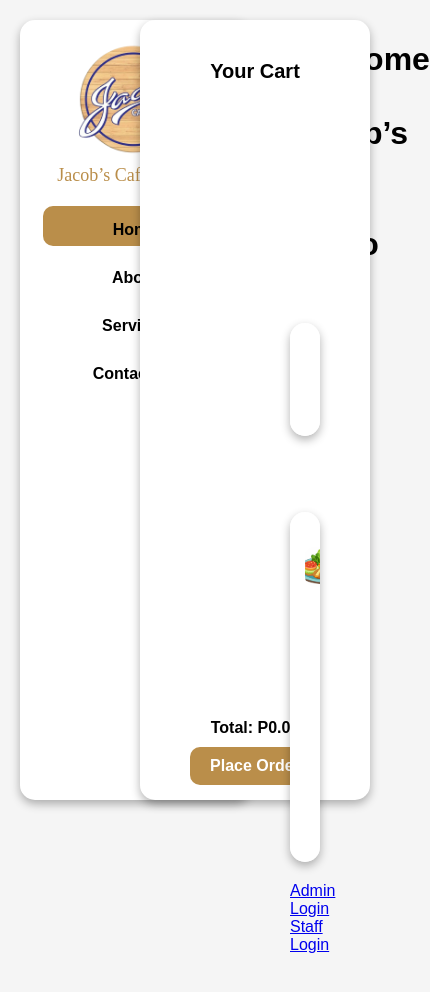
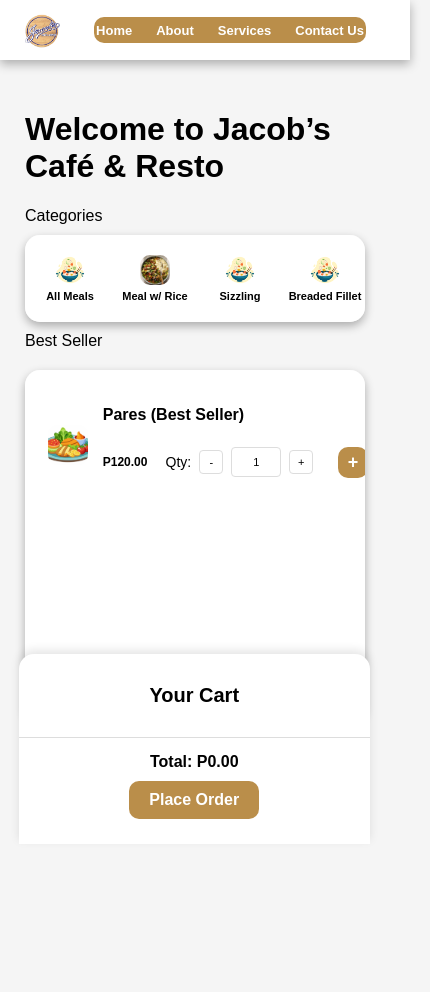
Before and after one commit to pasion-285567/Capstone_Jacobs, a plain HTML site: page index.html in a window 390 px wide. Shown: the whole page, 430 px wide, since content can reach past the window. Drawn offline with Linux system fonts and the light colour scheme.

Commit message:
added mobile ui

```diff
--- a/scripts/payment.js
+++ b/scripts/payment.js
@@ -1,22 +1,44 @@
-document.querySelector('.place-order').addEventListener('click', () => {
-    const totalPrice = document.querySelector('.total').textContent;
-    document.querySelector('.total-price').textContent = totalPrice;
-    document.querySelector('.payment-overlay').classList.remove('hidden');
+document.addEventListener('DOMContentLoaded', () => {
+    // Initialize DOM elements
+    const placeOrderBtn = document.querySelector('.place-order');
+    const paymentOverlay = document.querySelector('.payment-overlay');
+    const closeBtn = document.querySelector('.close-btn');
+    const amountInput = document.querySelector('#amount-paid');
+    const totalDisplay = document.querySelector('.total');
+    const totalPrice = document.querySelector('.total-price');
+    const changeDisplay = document.querySelector('#change');
+    const checkoutBtn = document.querySelector('.checkout-btn');
+
+    // Place Order Handler
+    if (placeOrderBtn && paymentOverlay && totalDisplay && totalPrice) {
+        placeOrderBtn.addEventListener('click', () => {
+            totalPrice.textContent = totalDisplay.textContent;
+            paymentOverlay.classList.remove('hidden');
         });
+    }
 
-document.querySelector('.close-btn').addEventListener('click', () => {
-    document.querySelector('.payment-overlay').classList.add('hidden');
+    // Close Button Handler
+    if (closeBtn && paymentOverlay) {
+        closeBtn.addEventListener('click', () => {
+            paymentOverlay.classList.add('hidden');
         });
+    }
 
-document.querySelector('#amount-paid').addEventListener('input', (e) => {
+    // Amount Input Handler
+    if (amountInput && totalDisplay && changeDisplay) {
+        amountInput.addEventListener('input', (e) => {
             const amountPaid = parseFloat(e.target.value) || 0;
-    const total = parseFloat(document.querySelector('.total').textContent.replace('P', '').trim()) || 0;
+            const total = parseFloat(totalDisplay.textContent.replace('P', '').trim()) || 0;
             const change = amountPaid - total;
-    document.querySelector('#change').value = change >= 0 ? `P${change.toFixed(2)}` : 'Insufficient Amount';
+            changeDisplay.value = change >= 0 ? `P${change.toFixed(2)}` : 'Insufficient Amount';
         });
+    }
 
-document.querySelector('.checkout-btn').addEventListener('click', () => {
-    // You can add logic for handling order status here
-    document.querySelector('.payment-overlay').classList.add('hidden');
+    // Checkout Button Handler
+    if (checkoutBtn && paymentOverlay) {
+        checkoutBtn.addEventListener('click', () => {
+            paymentOverlay.classList.add('hidden');
             alert('Order has been placed successfully!');
         });
+    }
+});
--- a/styles/responsive-styles/480p.css
+++ b/styles/responsive-styles/480p.css
@@ -1,3 +1,209 @@
-@media (max-width: 480px)  {
+@media (max-width: 480px) {
+    /* Left Sidebar to Top Navbar */
+    .left-sidebar {
+        position: fixed;
+        top: 0;
+        left: 0;
+        width: 100%;
+        height: 50px;
+        padding: 5px 10px;
+        border-radius: 0;
+        flex-direction: row;
+        justify-content: space-between;
+        align-items: center;
+        z-index: 1000;
+    }
+
+    .left-sidebar img {
+        width: 35px;
+        height: 35px;
+        margin: 0;
+        margin-left: auto;
+    }
+
+    .left-sidebar span {
+        display: none;
+    }
+
+    .menu {
+        flex-direction: row;
+        margin: 0;
+        justify-content: center;
+        width: calc(100% - 50px);
+        overflow-x: hidden;
+    }
+
+    .menu a {
+        padding: 6px 12px;
+        width: auto;
+        font-size: 13px;
+        white-space: nowrap;
+        flex-shrink: 0;
+        color: white;
+    }
+
+    .active-indicator {
+        height: 26px;
+    }
+
+    /* Main Content Adjustments */
+    .content {
+        margin-top: 70px;
+        margin-left: 5px;
+        margin-right: 5px;
+        margin-bottom: 300px;
+    }
+
+    /* Categories Section */
+    .category-placeholder {
+        margin: 10px 0;
+        overflow-x: auto;
+        -webkit-overflow-scrolling: touch;
+        padding: 10px;
+    }
+
+    .ctgry-btn {
+        width: 70px;
+        flex-shrink: 0;
+    }
+
+    .ctgry-btn img {
+        width: 30px;
+        height: 30px;
+    }
+
+    .ctgry-btn span {
+        font-size: 11px;
+    }
+
+    /* Menu Section */
+    .menu-placeholder {
+        margin: 10px 0;
+
+        max-height: calc(100vh - 400px);
+        overflow-y:hidden !important;
+    }
+
+    /* Menu Item Layout */
+    .menu-item {
+        display: grid;
+        grid-template-columns: 35px 1fr;
+        grid-template-rows: auto auto;
+        padding: 8px;
+        gap: 5px;
+        width: 100%;
+        margin-bottom: 8px;
+
+    }
+
+    .menu-item img {
+        width: 35px;
+        height: 35px;
+        grid-row: span 2;
+        border-radius: 8px;
+    }
+
+    .menu-item span {
+        font-size: 12px;
+        line-height: 1.2;
+        grid-column: 2;
+        white-space: normal;
+    }
+
+    .menu-item price {
+        font-size: 12px;
+        grid-column: 2;
+        grid-row: 2;
+        display: inline-flex;
+        align-items: center;
+    }
+
+    .quantity-controls {
+        display: inline-flex;
+        align-items: center;
+        gap: 3px;
+        margin-left: auto;
+        margin-right: 40px;
+        grid-column: 2;
+        grid-row: 2;
+    }
+
+    .quantity-controls::before {
+        content: "Qty:";
+        font-size: 11px;
+    }
+
+    .quantity-input {
+        width: 20px;
+        height: 20px;
+        padding: 2px;
+        font-size: 11px;
+        text-align: center;
+    }
+
+    .minus, .plus {
+        width: 20px;
+        height: 20px;
+        font-size: 11px;
+        padding: 0;
+    }
+
+    .add-btn {
+        font-size: 14px;
+        padding: 2px 6px;
+        margin-left: 235px;
+        grid-column: 2;
+        grid-row: 2;
+        width: fit-content;
+        justify-self: end;
+        margin-right: auto;
+    }
+
+    /* Right Sidebar to Bottom */
+    .right-sidebar {
+        position: fixed;
+        bottom: 0;
+        width: 85%;
+        height: auto;
+        max-height: 300px;
+        top: auto;
+        border-radius: 15px 15px 0 0;
+        padding: 10px;
+        z-index: 999;
+        background: white;
+        margin-left: auto;
+        margin-right: auto;
+        box-shadow: 0 -4px 10px rgba(0, 0, 0, 0.1);
+    }
+
+    .cart-items {
+        max-height: 200px;
+        overflow-y: auto;
+        padding: 5px;
+    }
+
+    .cart-footer {
+        padding: 10px;
+        border-top: 1px solid #ddd;
+        background: white;
+    }
+
+    /* Payment Overlay */
+    .payment-overlay .payment-popup {
+        width: 90%;
+        max-width: none;
+        padding: 15px;
+    }
+
+    .payment-details {
+        padding: 10px;
+    }
+
+    .payment-input {
+        width: 100%;
+        padding: 8px;
+        margin: 10px 0;
+    }
+
 
 }
```
Also changed, not shown: scripts/inventory sa cart.js (deleted, +0 -33 lines), scripts/inventory.js (deleted, +0 -56 lines). Lines whose indentation alone changed are shown as unchanged.
